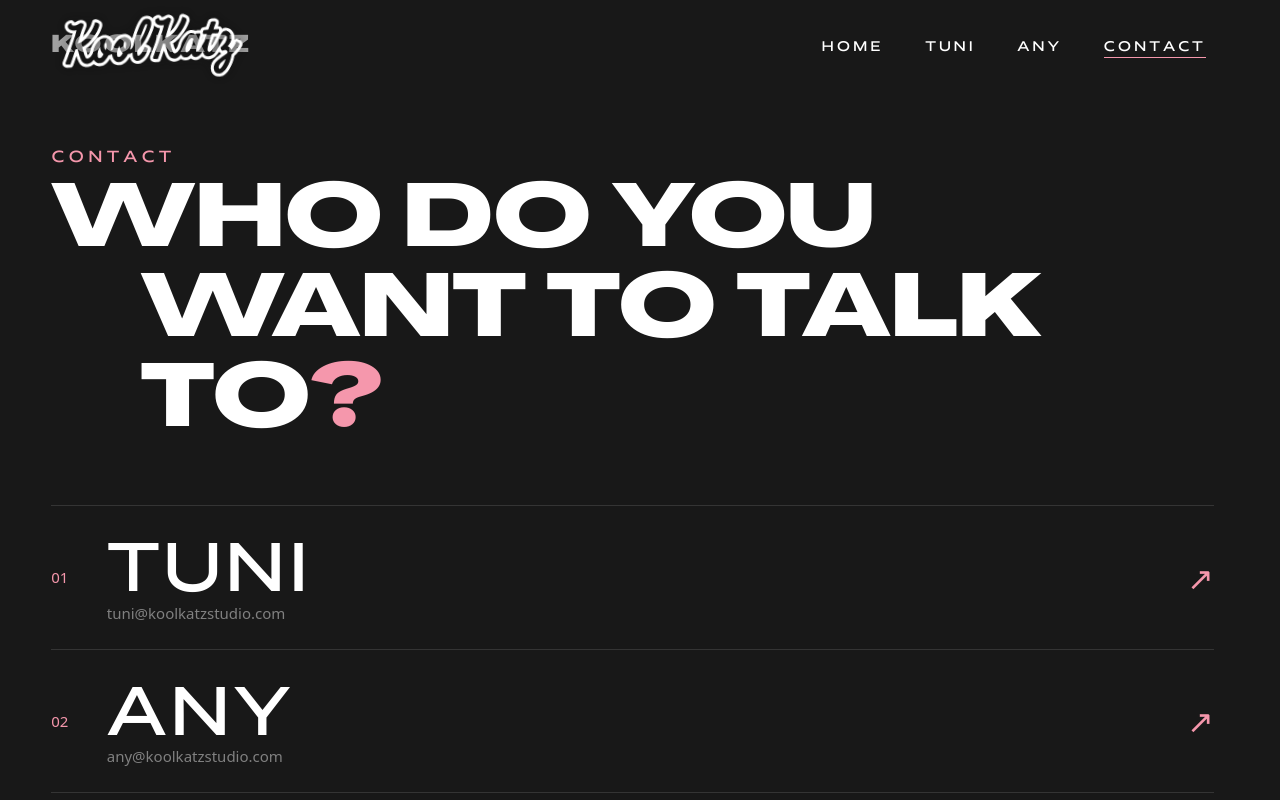
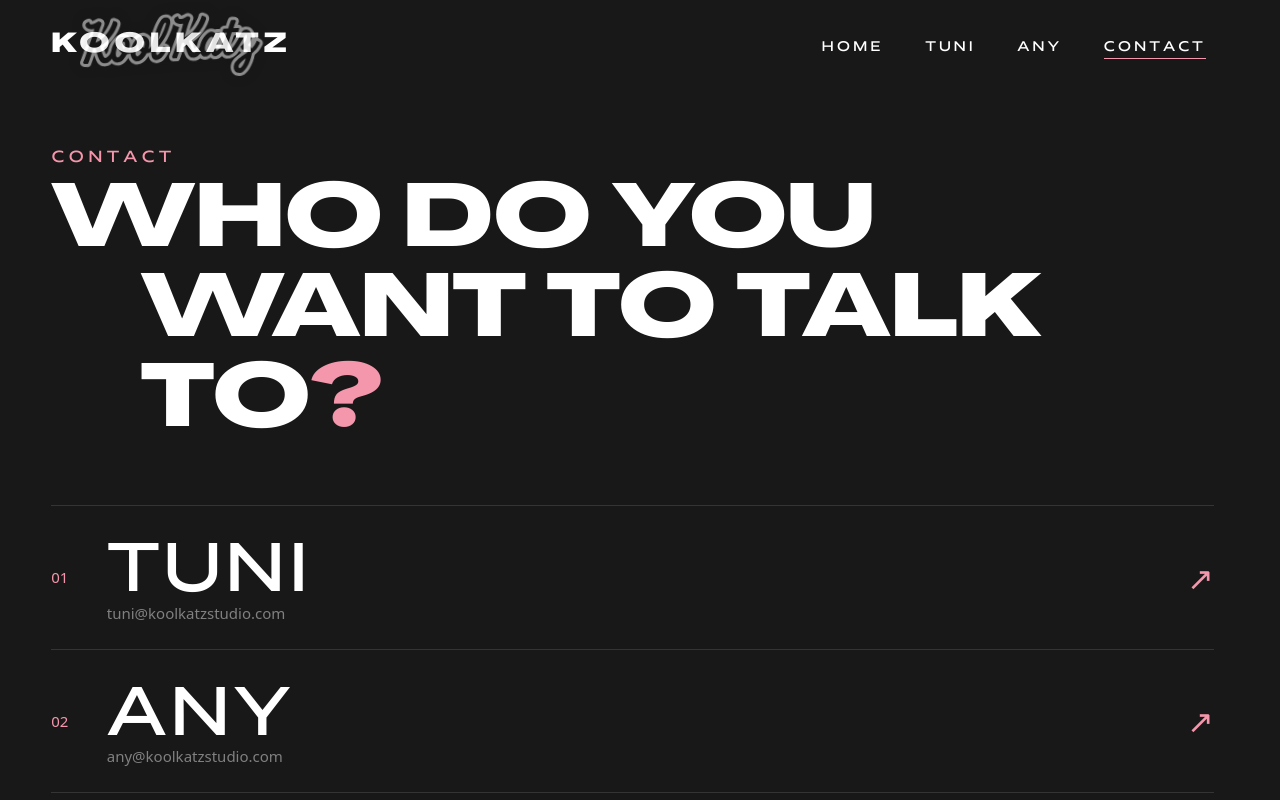
Before and after one commit to koolkatzstudio/koolkatz, an Astro site: page /contact in a window 1280 px wide. Shown: the top 800 px of the page. Built offline with nearby package versions, Linux system fonts and the light colour scheme; Astro itself is replaced by a stand-in of ours; a web font is replaced by a local one.

Commit message:
Refine header logo styling

```diff
--- a/src/components/Header.astro
+++ b/src/components/Header.astro
@@ -91,34 +91,34 @@ const isActive = (href: string) => (href === '/' ? current === '/' : current.sta
     display: inline-block;
   }
 
-  /* Base layer (plate): wider than the script, slightly translucent
-     at rest so the background shows through; solid on hover */
+  /* Base layer: uppercase wordmark — larger, always fully opaque */
   .logo-word {
     display: block;
     font-family: var(--font-impact);
     font-weight: 800;
-    font-size: clamp(1.05rem, 2.2vw, 1.5rem);
+    font-size: clamp(1.15rem, 2.4vw, 1.7rem);
     line-height: 1.05;
-    letter-spacing: 0.12em;
+    letter-spacing: 0.18em;
     color: var(--color-white);
-    opacity: 0.6;
-    transition: opacity var(--duration-base) var(--ease-out);
   }
 
-  .logo:hover .logo-word,
-  .logo:focus-visible .logo-word {
-    opacity: 1;
-  }
-
-  /* Top layer: the script, fully opaque, inside the plate's edges */
+  /* Top layer: the script — same size as before (smaller % of the now
+     wider wordmark), translucent at rest, solid + pink on hover */
   .logo-mark {
     position: absolute;
     top: 50%;
     left: 50%;
-    width: 92%;
+    width: 78%;
     translate: -50% -54%;
     rotate: -3deg;
     pointer-events: none;
+    opacity: 0.5;
+    transition: opacity var(--duration-base) var(--ease-out);
+  }
+
+  .logo:hover .logo-mark,
+  .logo:focus-visible .logo-mark {
+    opacity: 1;
   }
 
   .logo-mark :global(svg) {
```
